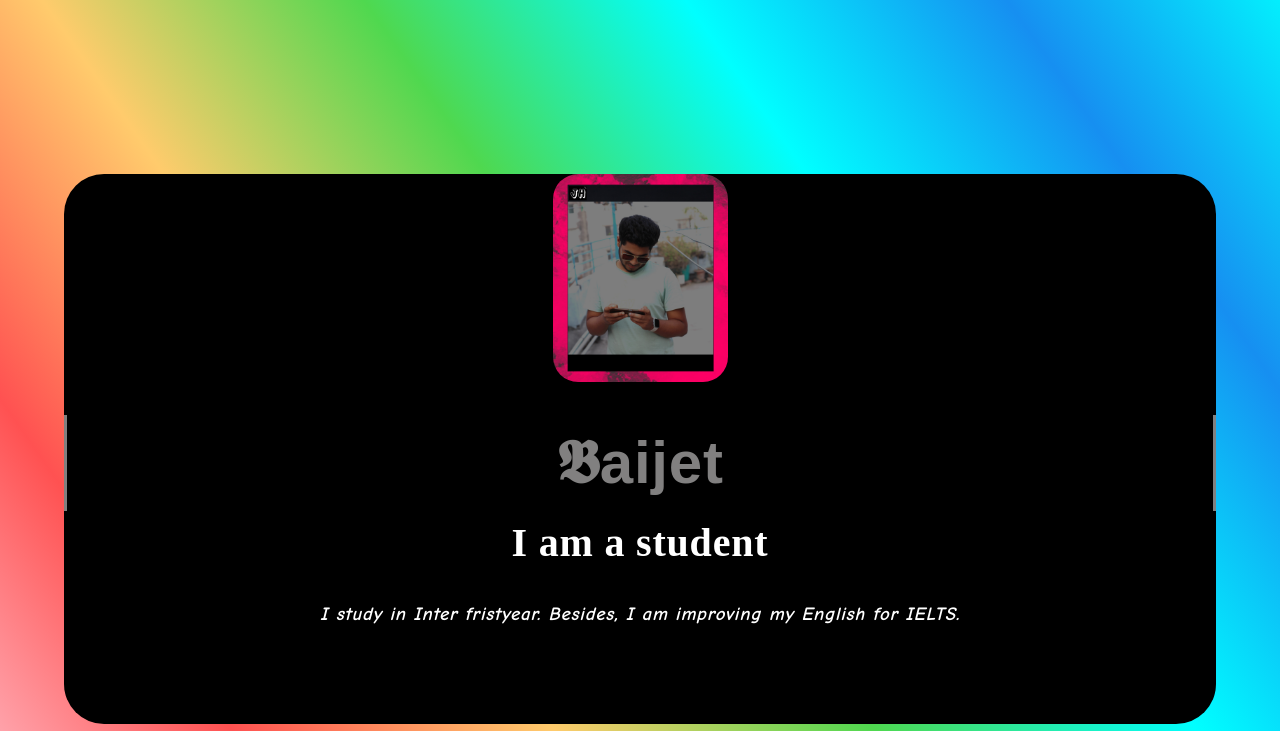
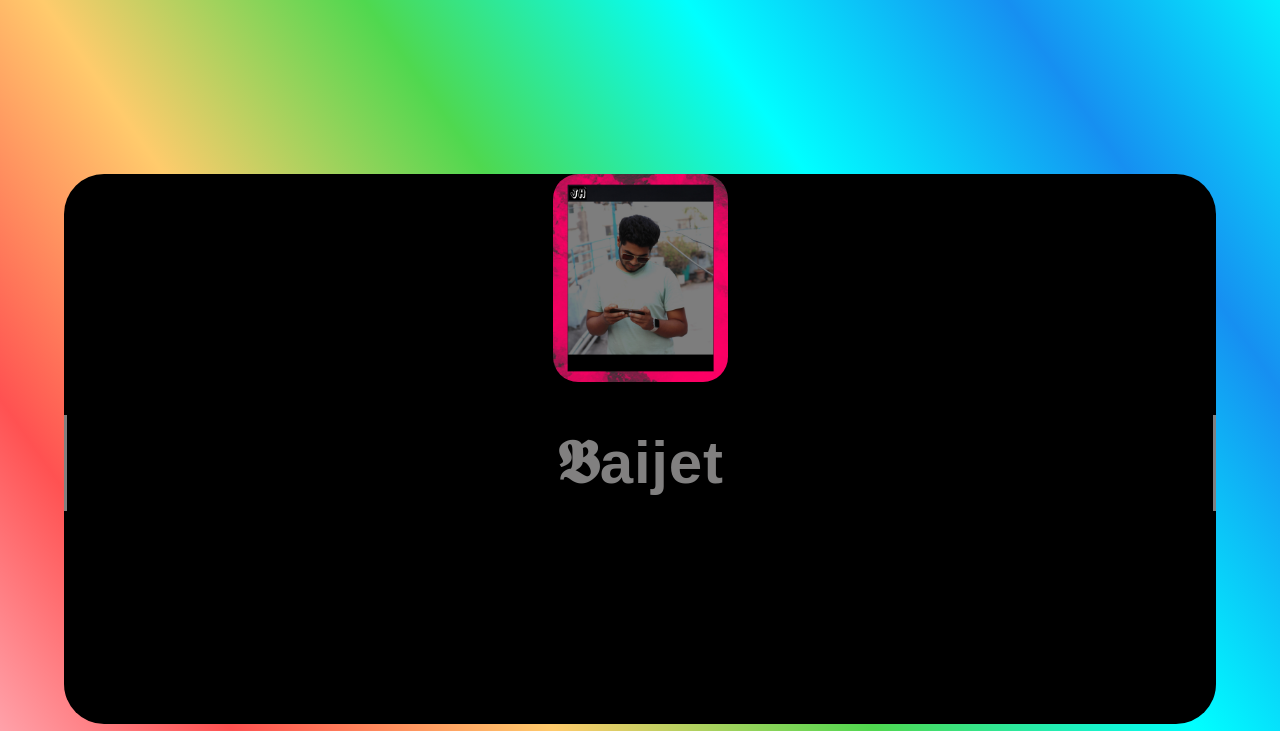
Before and after one commit to JH-Baijet/jh_baijet, a plain HTML site: page index.html in a window 1280 px wide. Shown: the part 69-800 px from the top of the page. Drawn offline with Linux system fonts and the light colour scheme; files whose address does not match are found by name.

Commit message:
index.html

```diff
--- a/index.html
+++ b/index.html
@@ -22,8 +22,6 @@
         <div class="img_div">
             <img src="Baijet.img2.jpg" alt=""> <br><br>
             <h1>𝕭aijet</h1>
-            <h2>I am a student</h2> <br>
-            <h3>I study in Inter fristyear. Besides, I am improving my English for IELTS.</h3>
        </div>
    </section>
 
```
